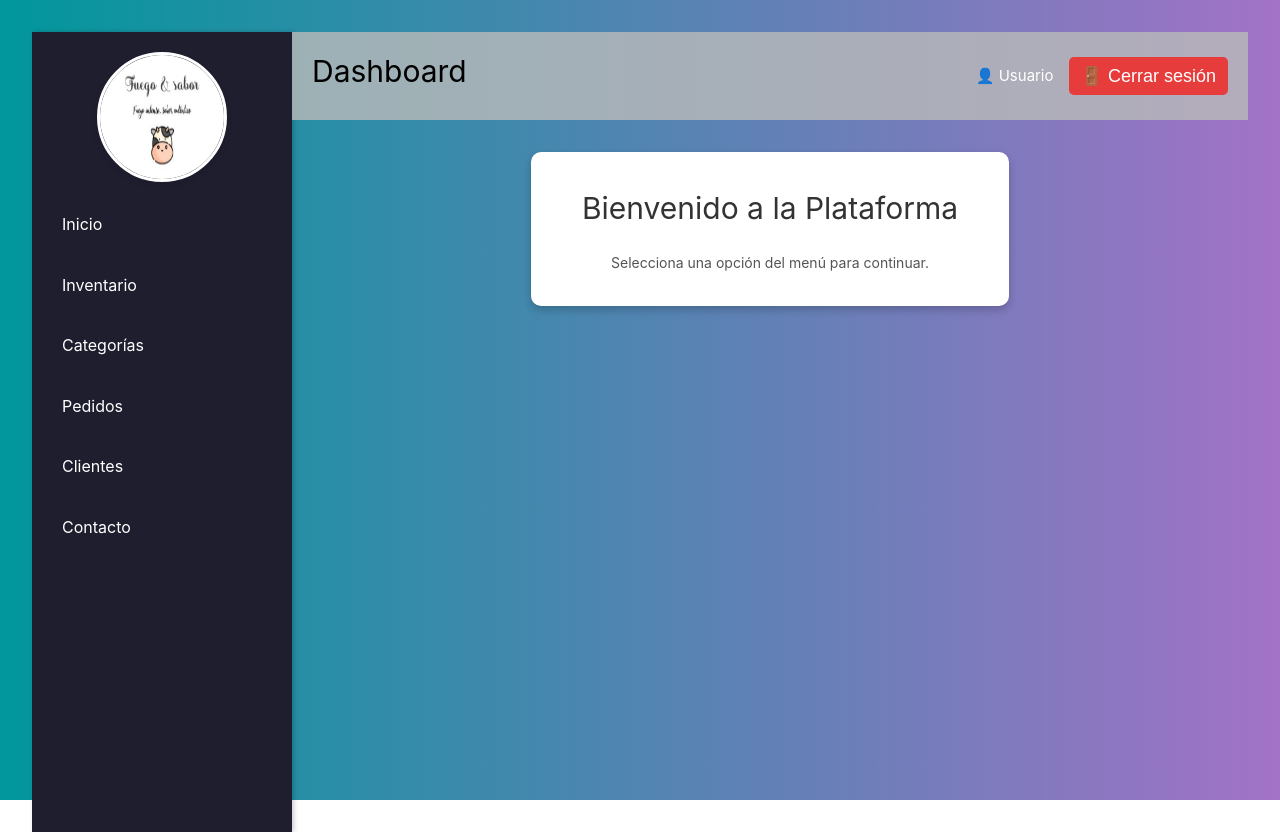
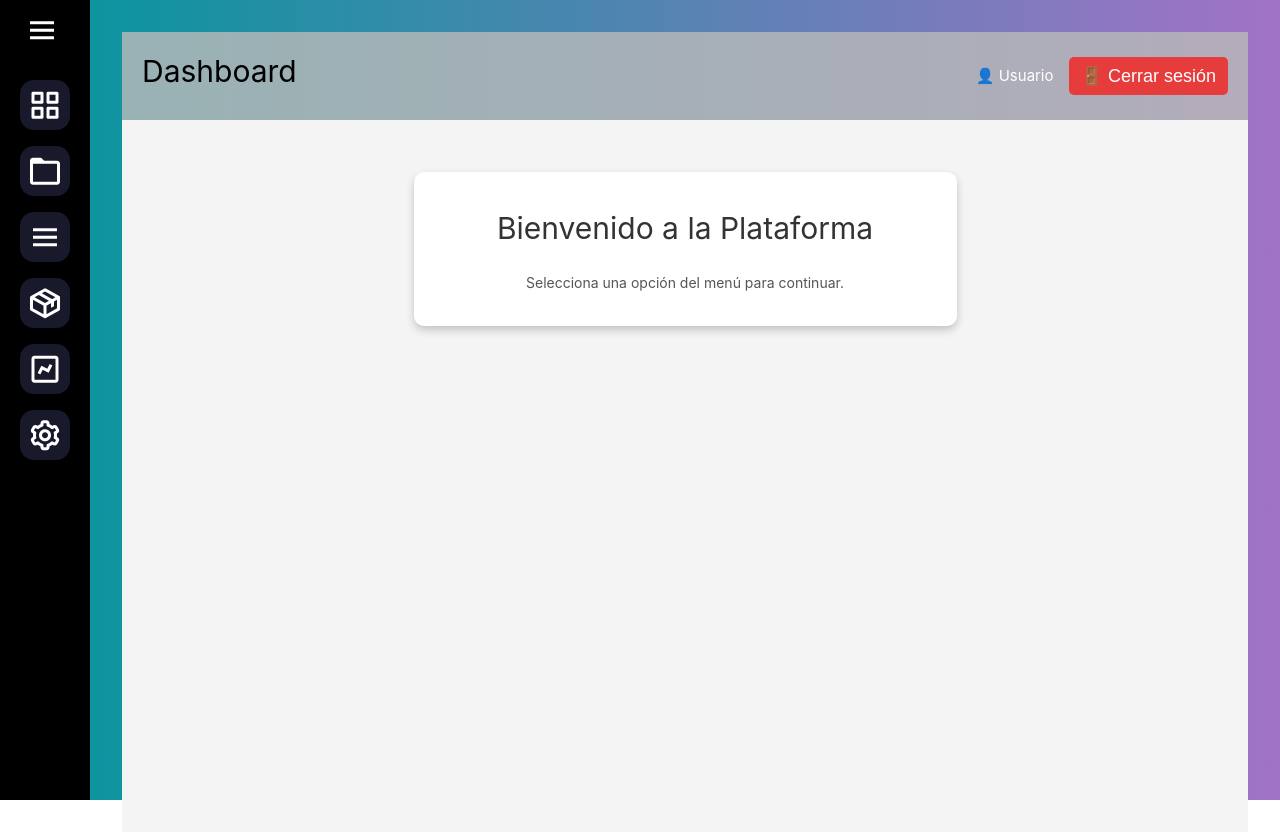
Before and after one commit to DiaMar15/CRUD-front-vue, a Vue app: page /home in a window 1280 px wide. Built offline with nearby package versions, Linux system fonts and the light colour scheme.

Commit message:
Rediseño del SideBar Menú

```diff
--- a/src/layouts/WireframeLayout.vue
+++ b/src/layouts/WireframeLayout.vue
@@ -1,11 +1,33 @@
-<script setup lang="ts">
-import SidebarWireframeComponent from '../components/SiderbarWireframeComponent.vue'
-import HeaderWireframeComponent from '../components/HeaderWireframeComponent.vue'
-</script>
+<template>
+  <div :class="['dashboard-layout', { 'dark-mode': isDarkMode }]">
+    <!-- Sidebar Menú -->
+    <div class="sidebar" :class="{ open: isOpen }">
+      <div class="logo-details">
+        <span v-if="isOpen" class="logo_name">Ventryx</span>
+        <button class="menu-btn" @click="toggleSidebar" aria-label="Desplegar menú">
+          <i
+            class="bx"
+            :class="isOpen ? 'bx-menu-alt-right bx-md' : 'bx-menu bx-md'"
+          ></i>
+        </button>
+      </div>
+      <ul class="nav-list">
+        <li v-if="isOpen">
+          <i class='bx bx-search bx-md'></i>
+          <input type="text" placeholder="Buscar...">
+          <span class="tooltip">Buscar</span>
+        </li>
+        <li v-for="item in menuItems" :key="item.to">
+          <router-link :to="item.to">
+            <i class="bx bx-md" :class="item.icon"></i>
+            <span class="links_name" v-if="isOpen">{{ item.label }}</span>
+          </router-link>
+          <span class="tooltip" v-if="!isOpen">{{ item.label }}</span>
+        </li>
+      </ul>
+    </div>
+    <!-- Fin Sidebar -->
 
-<template>
-  <div class="wireframe-container">
-    <SidebarWireframeComponent />
     <div class="main-content">
       <HeaderWireframeComponent />
       <div class="content">
@@ -15,19 +37,221 @@ import HeaderWireframeComponent from '../components/HeaderWireframeComponent.vue
   </div>
 </template>
 
+<script setup lang="ts">
+import HeaderWireframeComponent from '../components/HeaderWireframeComponent.vue'
+import { ref } from 'vue'
+
+const isDarkMode = ref(false)
+const isOpen = ref(false)
+
+function toggleSidebar() {
+  isOpen.value = !isOpen.value
+}
+
+const menuItems = [
+  { to: '/dashboard', icon: 'bx-grid-alt', label: 'Dashboard' },
+  { to: '/dashboard/inventario', icon: 'bx-folder', label: 'Inventario' },
+  { to: '/dashboard/menu', icon: 'bx-menu', label: 'Menu' },
+  { to: '/dashboard/peso', icon: 'bx-package', label: 'Zona-peso' },
+  { to: '/dashboard/estadistica', icon: 'bx-chart', label: 'Estadísticas' },
+  { to: '/dashboard/administracion', icon: 'bx-cog', label: 'Administración' }
+]
+</script>
+
 <style scoped>
-.wireframe-container {
+@import url('https://unpkg.com/boxicons@2.1.4/css/boxicons.min.css');
+
+.dashboard-layout {
   display: flex;
   height: 100vh;
 }
 
-.main-content {
+/* Sidebar styles */
+.sidebar {
+  position: fixed;
+  left: 0;
+  top: 0;
+  height: 100%;
+  width: 90px;
+  background: #000;
+  z-index: 1001;
+  transition: width 0.5s;
+  display: flex;
+  flex-direction: column;
+  box-shadow: none;
+}
+
+.sidebar.open {
+  width: 250px;
+}
+
+.logo-details {
+  height: 60px;
+  display: flex;
+  align-items: center;
+  justify-content: flex-start;
+  padding: 0 0 0 0;
+  gap: 8px;
+  border-bottom: none !important;
+  box-shadow: none !important;
+}
+
+.logo_name {
+  color: #fff;
+  font-size: 22px;
+  font-weight: 600;
+  letter-spacing: 1px;
+  white-space: nowrap;
+  transition: opacity 0.3s;
+}
+
+.menu-btn {
+  background: none;
+  border: none;
+  outline: none;
+  cursor: pointer;
+  display: flex;
+  align-items: center;
+  padding: 0 0 0 24px; /* Centra el icono del menú */
+  margin-left: 0;
+  width: 100%;
+  height: 60px;
+}
+
+.menu-btn i {
+  color: #fff;
+  font-size: 32px;
+  line-height: 1;
+}
+
+/* NAV LIST ICONS ALIGNED CENTER IN CIRCLE */
+.sidebar .nav-list {
+  margin-top: 20px;
   flex: 1;
   display: flex;
   flex-direction: column;
+  gap: 16px;
+  padding-left: 0;
+  align-items: center;
 }
 
-main {
+.sidebar li {
+  position: relative;
+  list-style: none;
+  display: flex;
+  align-items: center;
+  justify-content: center;
+  width: 100%;
+}
+
+.sidebar li a {
+  display: flex;
+  align-items: center;
+  justify-content: center;
+  height: 50px;
+  width: 50px;
+  border-radius: 14px;
+  text-decoration: none;
+  transition: all 0.4s ease;
+  background: #18192a;
+  color: #fff;
+  position: relative;
+  padding: 0;
+  margin: 0 auto;
+  box-sizing: border-box;
+}
+
+.sidebar li a:hover {
+  background: #fff;
+  color: #11101D;
+}
+
+.sidebar li a .bx {
+  font-size: 28px;
+  margin: 0;
+  transition: margin 0.3s;
+  display: flex;
+  align-items: center;
+  justify-content: center;
+}
+
+.sidebar.open li a {
+  width: 100%;
+  justify-content: flex-start;
+  padding-left: 18px;
+  background: #11101D;
+  border-radius: 12px;
+}
+
+.sidebar.open li a .bx {
+  margin-right: 12px;
+}
+
+.sidebar li a .links_name {
+  color: #fff;
+  font-size: 15px;
+  font-weight: 400;
+  white-space: nowrap;
+  opacity: 0;
+  pointer-events: none;
+  transition: opacity 0.4s;
+  margin-left: 0;
+}
+
+.sidebar.open li a .links_name {
+  opacity: 1;
+  pointer-events: auto;
+  margin-left: 0;
+}
+
+.sidebar li a:hover .links_name,
+.sidebar li a:hover .bx {
+  color: #11101D;
+}
+
+.sidebar li .tooltip {
+  position: absolute;
+  top: 50%;
+  left: calc(100% + 15px);
+  background: #fff;
+  box-shadow: 0 5px 10px rgba(0, 0, 0, 0.3);
+  padding: 6px 12px;
+  border-radius: 4px;
+  font-size: 15px;
+  font-weight: 400;
+  opacity: 0;
+  white-space: nowrap;
+  pointer-events: none;
+  transform: translateY(-50%);
+  transition: opacity 0.4s;
+  color: #11101D;
+}
+
+.sidebar li:hover .tooltip {
+  opacity: 1;
+  pointer-events: auto;
+}
+
+.sidebar.open li .tooltip {
+  display: none;
+}
+
+/* Main content styles */
+.main-content {
+  flex: 1;
+  margin-left: 90px;
+  display: flex;
+  flex-direction: column;
+  min-height: 100vh;
+  transition: margin-left 0.5s;
+}
+
+.sidebar.open ~ .main-content,
+.dashboard-layout .sidebar.open ~ .main-content {
+  margin-left: 250px;
+}
+
+.content {
   flex: 1;
   padding: 20px;
   background: #f4f4f4;
```
Also changed, not shown: src/views/inventarioView.vue (+103 -66 lines).
